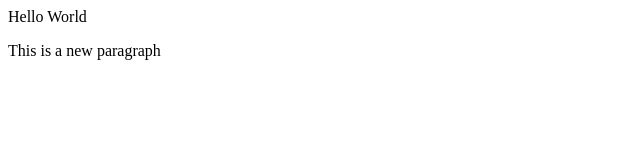
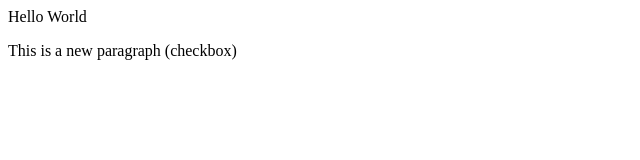
Before and after one commit to Dheerajif/LocalRepo, a plain HTML site: page index.html in a window 1280 px wide. Shown: the full height of the page, 0-640 px from the left. Drawn offline with Linux system fonts and the light colour scheme.

```diff
--- a/index.html
+++ b/index.html
@@ -1,2 +1,2 @@
 <p>Hello World</p>
-<p>This is a new paragraph</p>
+<p>This is a new paragraph (checkbox)</p>
```
